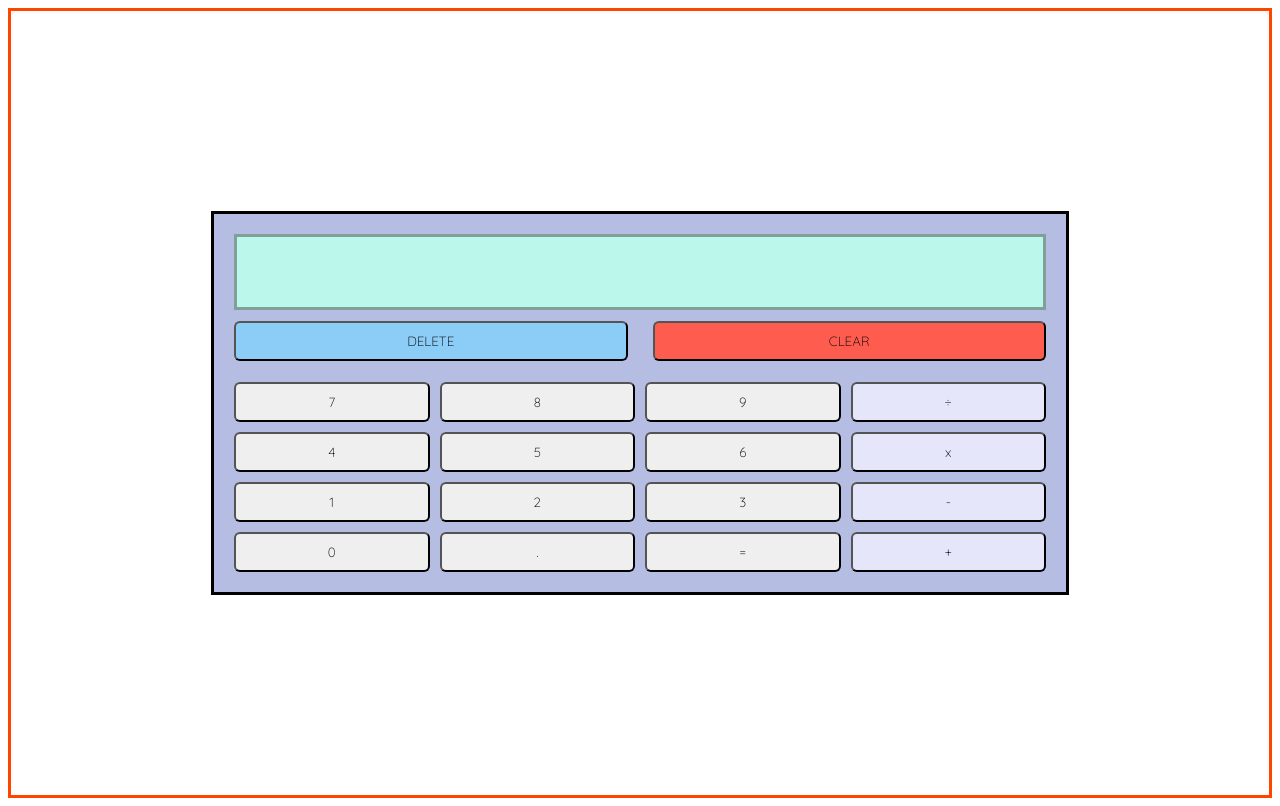
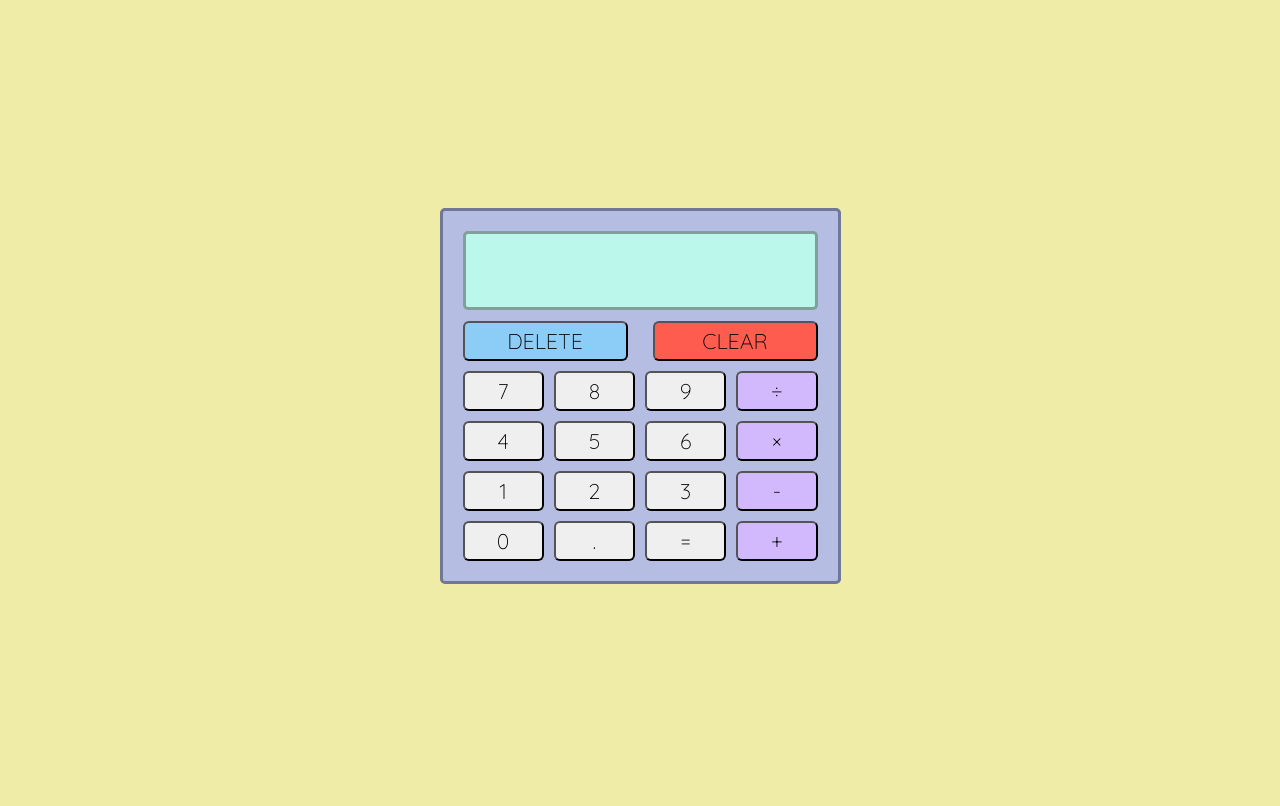
Before and after one commit to shinyfuwante/calculator, a plain HTML site: page index.html in a window 1280 px wide. Drawn offline with Linux system fonts and the light colour scheme.

Commit message:
Decorate buttons, instill display limit for digits.
Buttons, display, and calculator are all rounded. In addition,
the calculator will alert when the display has reached it's maximum
digits and return.

```diff
--- a/css/styles.css
+++ b/css/styles.css
@@ -1,13 +1,14 @@
 * {
     font-family: 'Quicksand', sans-serif;
+    font-size: 16pt;
 }
 
 body {
     display: flex;
     justify-content: center;
     align-items: center;
-    border: 3px solid orangered;
     padding: 200px;
+    background-color: rgb(238, 236, 167);
 }
 
 button {
@@ -18,12 +19,13 @@ button {
 
 calculator-body {
     display: flex;
-    border: 3px solid black;
+    border: 3px solid #717797;
     flex-flow: column;
     padding: 10px;
-    height: 100%;
-    width: 150%;
+    height: 350px;
+    width: 375px;
     background-color: rgb(182, 189, 226);
+    border-radius: 5px;
 }
 
 clear-buttons {
@@ -41,30 +43,34 @@ clear-buttons>button{
 
 display {
     justify-self: center;
-    height: 70px;
+    height: 80px;
     width: auto;
     margin: 10px;
     margin-bottom: 1px;
-    flex: 1 1 auto;
+    flex: 1 2 auto;
     align-items: flex-end;
     text-align: right;
     background-color: rgba(188, 252, 236, 0.932);
     border: 3px solid rgba(124, 155, 147, 0.932);
+    font-size: 50px;
+    border-radius: 5px;
+    padding-right: 3px;
 }
 
-buttons {
+math-buttons {
+    flex: 1 1 auto;
     width: auto;
     display: flex;
     gap: 10px;
-    margin-top: 1px;
     flex-flow: column;
     justify-content: center;
     /*align-items: center;*/
-    padding: 10px;
     box-shadow: 0px;
+    margin: 10px;
+    margin-top: 0px;
 }
 button.operator {
-    background-color: lavender;
+    background-color: rgb(210, 184, 252);
 }
 button.delete {
     background-color: rgb(140, 205, 248);
--- a/index.html
+++ b/index.html
@@ -23,40 +23,40 @@
                 CLEAR
             </button>
         </clear-buttons>
-        <buttons>
+        <math-buttons>
             <row>
-                <button class="seven">7</button>
-                <button class="eight">8</button>
-                <button class="nine">9</button>
+                <button class="digit seven">7</button>
+                <button class="digit eight">8</button>
+                <button class="digit nine">9</button>
                 <button class="divide operator">÷</button>
             </row>
 
             <row>
 
-                <button class="four">4</button>
-                <button class="five">5</button>
-                <button class="six">6</button>
-                <button class="multiply operator">x</button>
+                <button class="digit four">4</button>
+                <button class="digit five">5</button>
+                <button class="digit six">6</button>
+                <button class="multiply operator">×</button>
 
             </row>
 
             <row>
 
-                <button class="one">1</button>
-                <button class="two">2</button>
-                <button class="three">3</button>
+                <button class="digit one">1</button>
+                <button class="digit two">2</button>
+                <button class="digit three">3</button>
                 <button class="subtract operator">-</button>
 
             </row>
 
             <row>
-                <button class="zero">0</button>
-                <button class="decimal">.</button>
+                <button class="digit zero">0</button>
+                <button class="digit decimal">.</button>
                 <button class="equals">=</button>
                 <button class="add operator">+</button>
             </row>
 
-        </buttons>
+        </math-buttons>
     </calculator-body>
 </body>
 </html>
--- a/script.js
+++ b/script.js
@@ -1,3 +1,8 @@
+const display = document.querySelector('display');
+const mathButtons = document.querySelectorAll('math-buttons');
+const clearButtons = document.querySelectorAll('clear-buttons');
+
+
 /* The four mathematical operations
 * Add and multiply are fairly basic.
 * Subtract uses the first number to subtract from the second.
@@ -31,7 +36,7 @@ function operate (a,b, operator) {
             return add(a,b);
         case "-":
             return subtract(a,b);
-        case "x":
+        case "×":
             return multiply(a,b);
         case "÷":
             return divide(a,b);
@@ -39,3 +44,31 @@ function operate (a,b, operator) {
             break;
     }
 }
+
+function mathClick(e) {
+    console.log(e.target);
+    if (e.target.classList.contains('operator')) console.log('operator');
+    else if (e.target.classList.contains('digit')) numPress(e.target.innerText);
+    else if (e.target.classList.contains('equals')) console.log('equals');
+}
+
+function clearClick(e) {
+    console.log(e.target);
+}
+
+function numPress(digit) {
+    //when a button is pressed, it will append the corresponding digit to the text body.
+    if (display.innerText.length >= 9) {
+        alert('Maximum digits exceeded!');
+        return;
+    }
+
+    display.innerText += String(digit);
+}
+
+function idle() {
+    const mathListener = mathButtons.forEach(row => row.addEventListener('click', mathClick));
+    const clearListener = clearButtons.forEach(button => button.addEventListener('click', clearClick));
+}
+
+idle();
```
